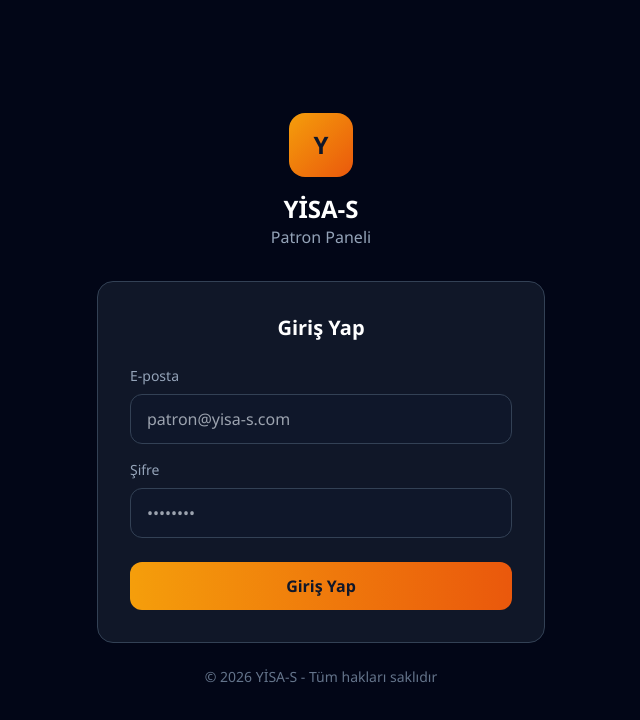
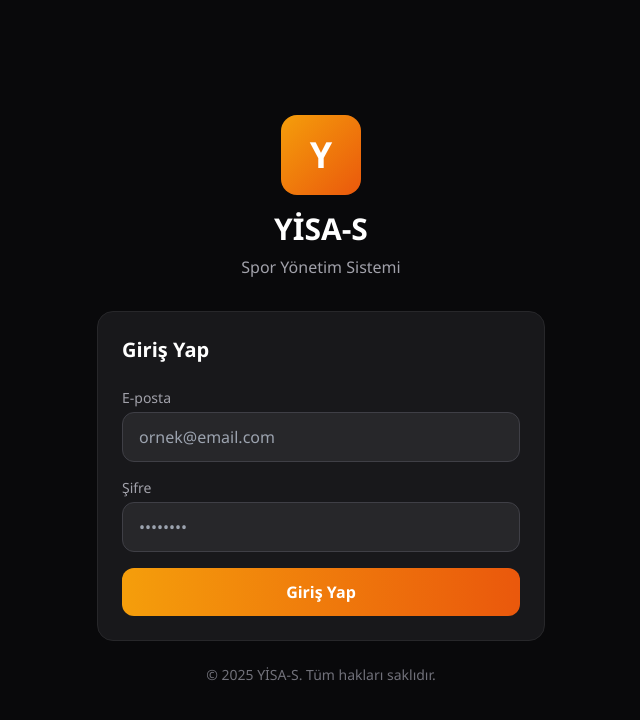
Before and after one commit to serdincaltay-ai/yisa-s-app, a Next.js app: page / in a window 1280 px wide. Shown: the top 720 px of the page, without its empty margins (319-959 px from the left). Built offline with nearby package versions, Linux system fonts and the light colour scheme; no server answers.

Commit message:
Update page.tsx

```diff
--- a/app/page.tsx
+++ b/app/page.tsx
@@ -1,93 +1,120 @@
-'use client'
+"use client";
 
-import { useState } from 'react'
-import { useRouter } from 'next/navigation'
-import { supabase } from '@/lib/supabase'
+import { useEffect, useState } from "react";
+import { createClient } from "@supabase/supabase-js";
+import { useRouter } from "next/navigation";
 
-export default function LoginPage() {
-  const [email, setEmail] = useState('')
-  const [password, setPassword] = useState('')
-  const [loading, setLoading] = useState(false)
-  const [error, setError] = useState('')
-  const router = useRouter()
+const supabase = createClient(
+  process.env.NEXT_PUBLIC_SUPABASE_URL!,
+  process.env.NEXT_PUBLIC_SUPABASE_ANON_KEY!
+);
+
+export default function HomePage() {
+  const router = useRouter();
+  const [email, setEmail] = useState("");
+  const [password, setPassword] = useState("");
+  const [loading, setLoading] = useState(false);
+  const [error, setError] = useState("");
+  const [checkingAuth, setCheckingAuth] = useState(true);
+
+  useEffect(() => {
+    // Zaten giriş yapmışsa dashboard'a yönlendir
+    supabase.auth.getSession().then(({ data: { session } }) => {
+      if (session) {
+        router.push("/dashboard/patron");
+      } else {
+        setCheckingAuth(false);
+      }
+    });
+  }, [router]);
 
   const handleLogin = async (e: React.FormEvent) => {
-    e.preventDefault()
-    setLoading(true)
-    setError('')
+    e.preventDefault();
+    setLoading(true);
+    setError("");
 
-    const { error } = await supabase.auth.signInWithPassword({
+    const { error: authError } = await supabase.auth.signInWithPassword({
       email,
       password,
-    })
+    });
 
-    if (error) {
-      setError('E-posta veya şifre hatalı')
-      setLoading(false)
+    if (authError) {
+      setError(authError.message);
+      setLoading(false);
     } else {
-      router.push('/dashboard')
+      router.push("/dashboard/patron");
     }
+  };
+
+  if (checkingAuth) {
+    return (
+      <div className="min-h-screen bg-zinc-950 flex items-center justify-center">
+        <div className="text-white">Yükleniyor...</div>
+      </div>
+    );
   }
 
   return (
-    <div className="min-h-screen flex items-center justify-center bg-slate-950 px-4">
+    <div className="min-h-screen bg-zinc-950 flex items-center justify-center p-4">
       <div className="w-full max-w-md">
         {/* Logo */}
         <div className="text-center mb-8">
-          <div className="w-16 h-16 rounded-2xl bg-gradient-to-br from-amber-500 to-orange-600 flex items-center justify-center mx-auto mb-4">
-            <span className="text-slate-900 font-bold text-2xl">Y</span>
+          <div className="w-20 h-20 bg-gradient-to-br from-amber-500 to-orange-600 rounded-2xl mx-auto flex items-center justify-center mb-4">
+            <span className="text-4xl font-bold text-white">Y</span>
           </div>
-          <h1 className="text-2xl font-bold text-white">YİSA-S</h1>
-          <p className="text-slate-400">Patron Paneli</p>
+          <h1 className="text-3xl font-bold text-white">YİSA-S</h1>
+          <p className="text-zinc-400 mt-2">Spor Yönetim Sistemi</p>
         </div>
 
-        {/* Form */}
-        <form onSubmit={handleLogin} className="bg-slate-800/50 border border-slate-700 rounded-2xl p-8">
-          <h2 className="text-xl font-semibold text-white mb-6 text-center">Giriş Yap</h2>
+        {/* Login Form */}
+        <form onSubmit={handleLogin} className="bg-zinc-900 rounded-2xl p-6 border border-zinc-800">
+          <h2 className="text-xl font-semibold text-white mb-6">Giriş Yap</h2>
 
           {error && (
-            <div className="mb-4 p-3 bg-red-500/10 border border-red-500/30 rounded-lg text-red-400 text-sm">
+            <div className="bg-red-500/10 border border-red-500 text-red-500 px-4 py-2 rounded-xl mb-4 text-sm">
               {error}
             </div>
           )}
 
-          <div className="mb-4">
-            <label className="block text-sm text-slate-400 mb-2">E-posta</label>
+          <div className="space-y-4">
+            <div>
+              <label className="block text-sm text-zinc-400 mb-1">E-posta</label>
               <input
                 type="email"
                 value={email}
                 onChange={(e) => setEmail(e.target.value)}
+                className="w-full bg-zinc-800 border border-zinc-700 rounded-xl px-4 py-3 text-white outline-none focus:border-amber-500"
+                placeholder="ornek@email.com"
                 required
-              className="w-full px-4 py-3 bg-slate-900 border border-slate-700 rounded-xl text-white focus:border-amber-500 focus:outline-none"
-              placeholder="patron@yisa-s.com"
               />
             </div>
 
-          <div className="mb-6">
-            <label className="block text-sm text-slate-400 mb-2">Şifre</label>
+            <div>
+              <label className="block text-sm text-zinc-400 mb-1">Şifre</label>
               <input
                 type="password"
                 value={password}
                 onChange={(e) => setPassword(e.target.value)}
+                className="w-full bg-zinc-800 border border-zinc-700 rounded-xl px-4 py-3 text-white outline-none focus:border-amber-500"
+                placeholder="••••••••"
                 required
-              className="w-full px-4 py-3 bg-slate-900 border border-slate-700 rounded-xl text-white focus:border-amber-500 focus:outline-none"
-              placeholder="••••••••"
               />
             </div>
 
             <button
               type="submit"
               disabled={loading}
-            className="w-full py-3 bg-gradient-to-r from-amber-500 to-orange-600 text-slate-900 font-semibold rounded-xl hover:shadow-lg hover:shadow-amber-500/30 transition-all disabled:opacity-50"
+              className="w-full bg-gradient-to-r from-amber-500 to-orange-600 text-white font-semibold py-3 rounded-xl hover:opacity-90 disabled:opacity-50 transition-opacity"
             >
-            {loading ? 'Giriş yapılıyor...' : 'Giriş Yap'}
+              {loading ? "Giriş yapılıyor..." : "Giriş Yap"}
             </button>
+          </div>
         </form>
 
-        <p className="text-center text-slate-500 text-sm mt-6">
-          © 2026 YİSA-S - Tüm hakları saklıdır
+        <p className="text-center text-zinc-500 text-sm mt-6">
+          © 2025 YİSA-S. Tüm hakları saklıdır.
         </p>
       </div>
     </div>
-  )
+  );
 }
```
Lines whose indentation alone changed are shown as unchanged.
